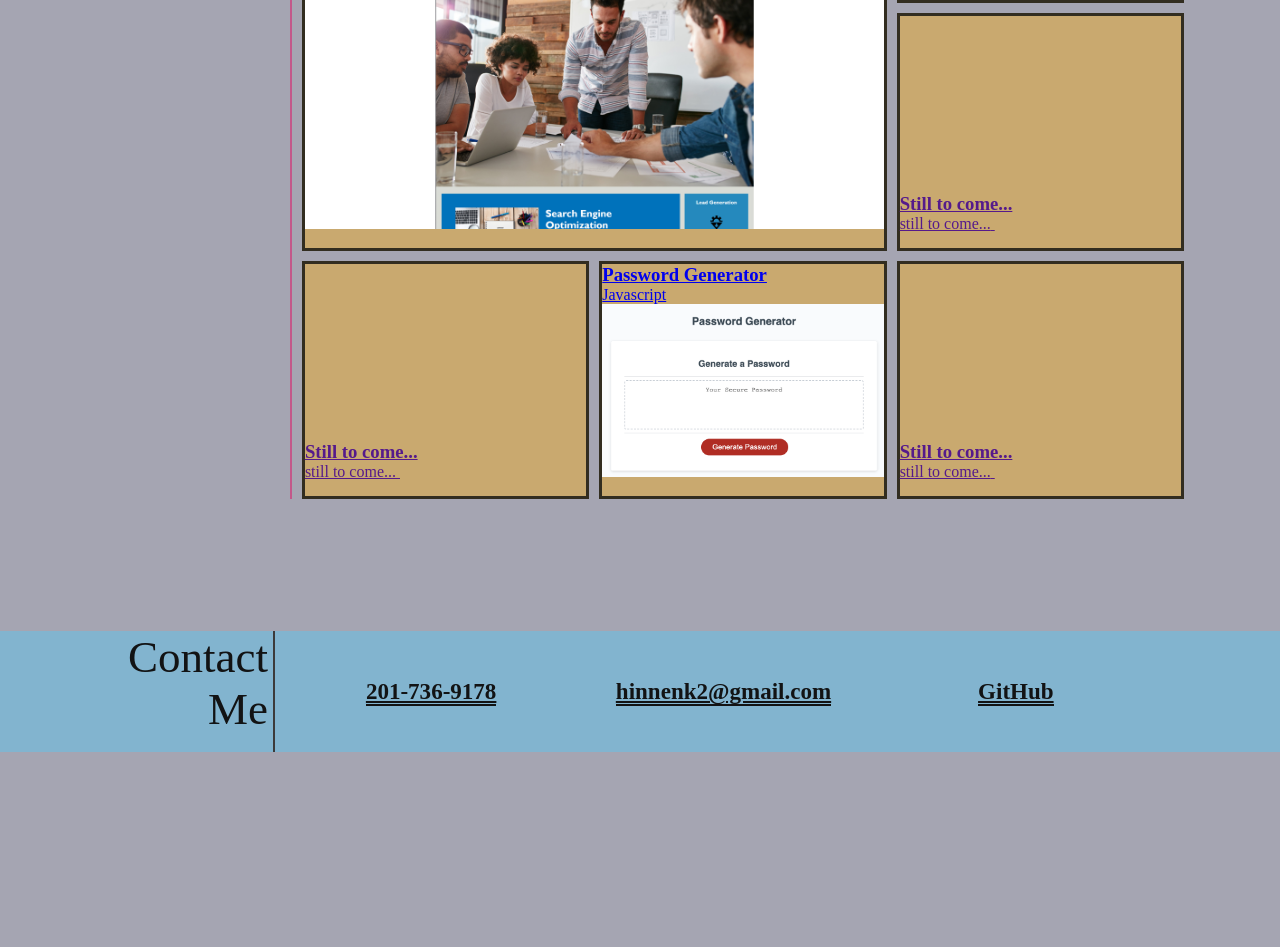
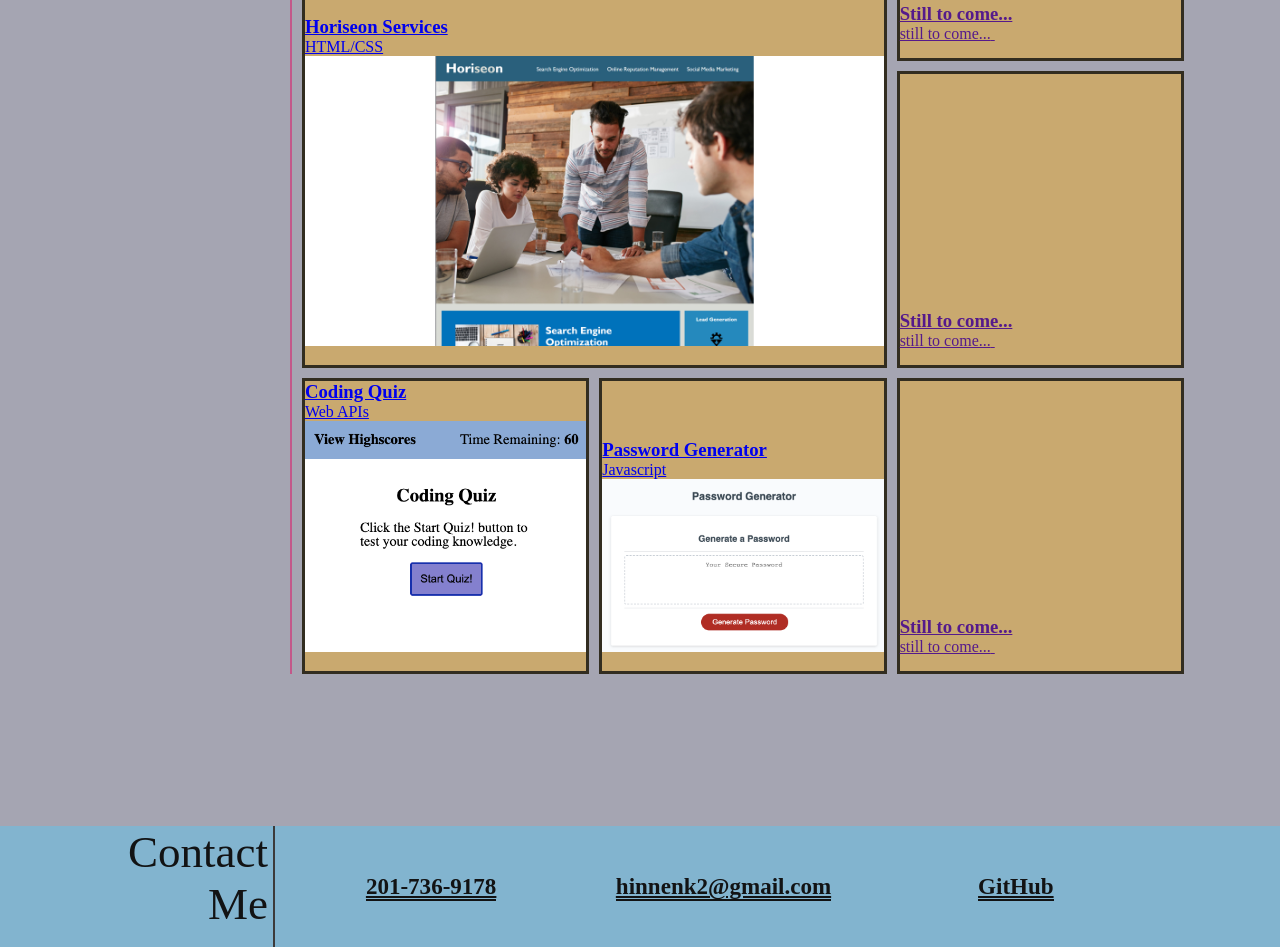
Before and after one commit to hinnenk2/professional-portfolio, a plain HTML site: page index.html in a window 1280 px wide. Shown: the part 548-1495 px from the top of the page. Before the commit the page ends 1300 px from the top, so only its background shows below. Drawn offline with Linux system fonts and the light colour scheme.

Commit message:
updated portfolio with recent assignment

```diff
--- a/index.html
+++ b/index.html
@@ -68,11 +68,11 @@
                         <img src="./assets/images/landing-page.png" class="project-1">
                     </a>
                 </section>
-                <section alt="TBD" title="TBD"  class="app-item-project B">
-                    <a href="">
-                        <h3>Still to come...</h3>
-                        <span class="text">still to come...</span>
-                        <img src="" class="project-1">
+                <section alt="Image displaying the start screen of a timed quiz and recorded highscore list" title="Coding Quiz"  class="app-item-project B">
+                    <a href="https://hinnenk2.github.io/coding-quiz/">
+                        <h3>Coding Quiz</h3>
+                        <span class="text">Web APIs</span>
+                        <img src="./assets/images/small-device-screen.png" class="project-1">
                     </a>
                 </section>
                 <section alt="TBD" title="TBD"  class="app-item-project C">
```
Also changed, not shown: assets/images/small-device-screen.png (added).
